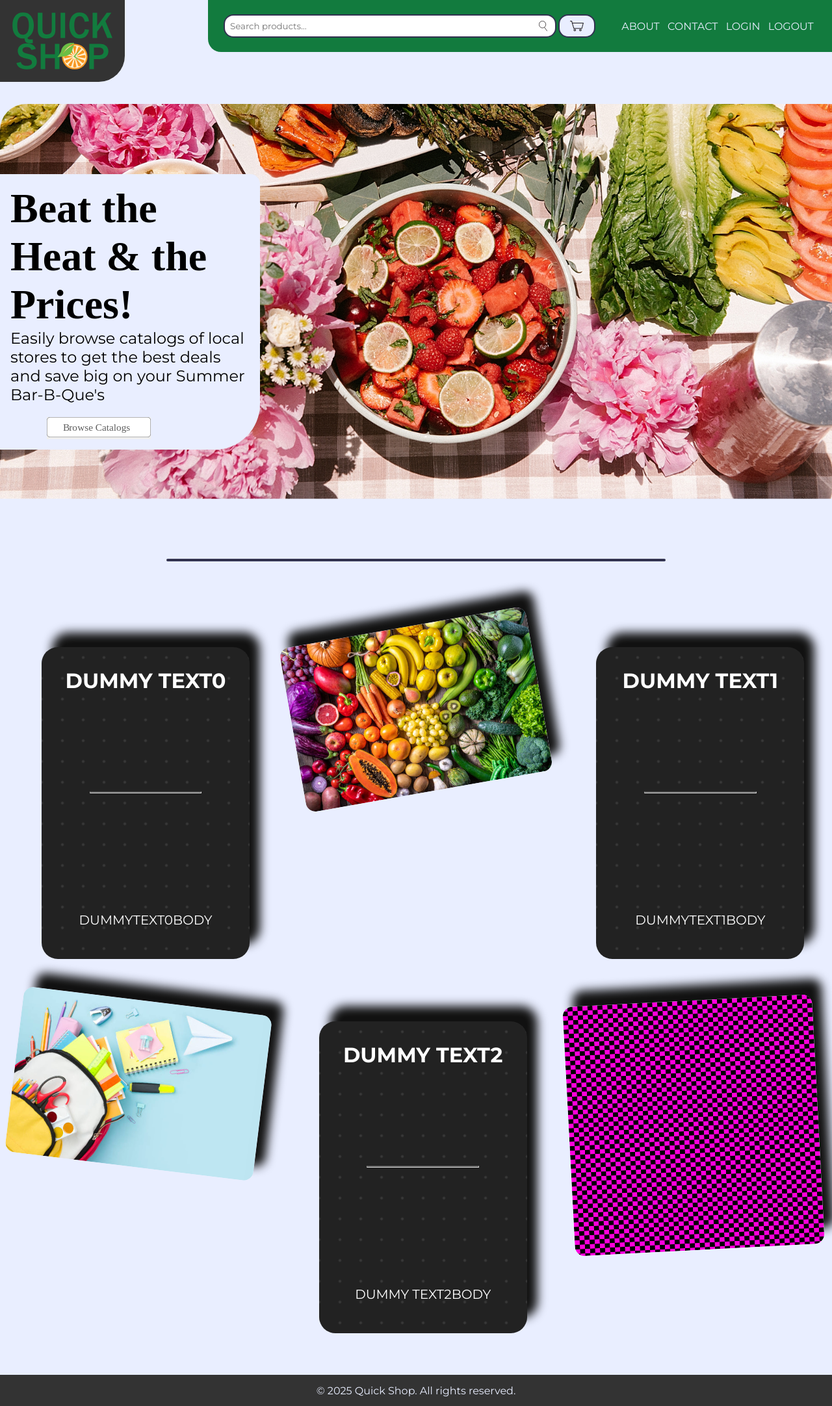
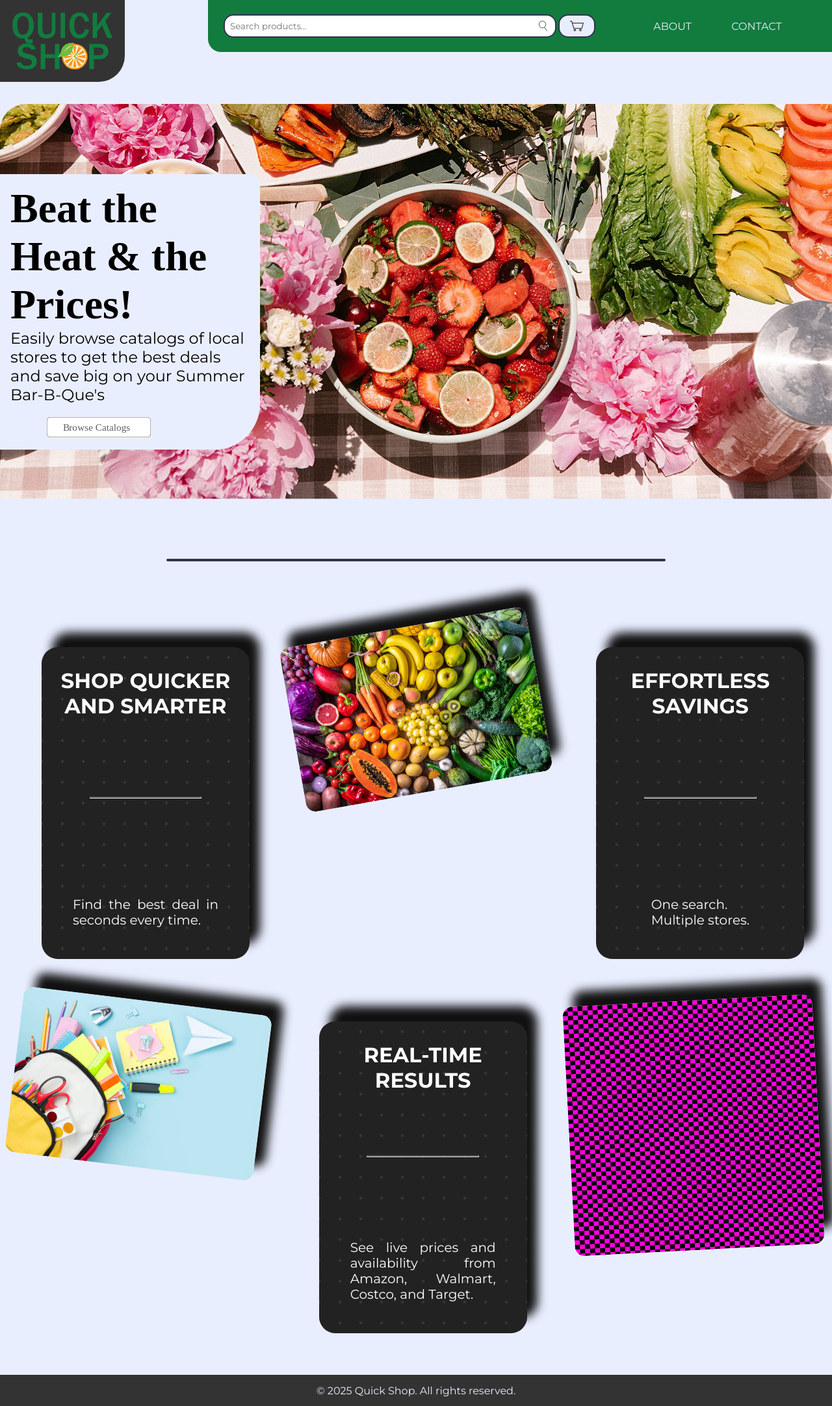
Before and after one commit to SebLoaiza/QuickShop, a PHP site: page / in a window 1280 px wide. Shown: the whole page at 65% size. Run offline with PHP 8.4, Linux system fonts and the light colour scheme; style sheets or scripts are compiled from the project's sources.

Commit message:
Removed login/logout, removed autocomplete, replaced dummy text

```diff
--- a/html/search.html
+++ b/html/search.html
@@ -256,8 +256,8 @@
             <div class="widgets">
                 <a href="../index.html">About</a>
                 <a href="mailto:peterl8@rpi.edu,carla2@rpi.edu,loaizs@rpi.edu" target="_blank">Contact</a>
-                <a href="../resources/php/login.php">Login</a>
-                <a href="../resources/php/logout.php">Logout</a>
+                <!-- a href="../resources/php/login.php">Login</a-->
+                <!-- a href="../resources/php/logout.php">Logout</a-->
             </div>
         </div>
     </div>
--- a/index.html
+++ b/index.html
@@ -15,7 +15,7 @@
 
         <div id="navbar-wrap">
             <span id="search-bar">
-                <input type="text" id="search-input" placeholder="Search products..." />
+                <input type="text" id="search-input" placeholder="Search products..." autocomplete="off"/>
                 <button class="search-button" aria-label="Search">
                     <img src="./resources/images/Search.svg" alt="Search Icon" />
                 </button>
@@ -60,8 +60,8 @@
                 <a href="mailto:Chubaloid@gmail.com" target="_blank">Contact</a>
 
                 <!-- Static links for demo - no login state -->
-                <a href="./resources/php/login.php">Login</a>
-                <a href="./resources/php/logout.php">Logout</a>
+                <!-- a href="./resources/php/login.php">Login</a -->
+                <!-- a href="./resources/php/logout.php">Logout</a-->
             </div>
         </div>
     </div>
@@ -85,22 +85,22 @@
 
     <div id="info">
         <div class="info-card">
-            <h1>DUMMY TEXT0</h1>
+            <h1>Shop Quicker and Smarter</h1>
             <hr />
-            <p>DUMMYTEXT0BODY</p>
+            <p>Find the best deal in seconds every time.</p>
         </div>
         <img src="./resources/images/produce.jpg" alt="produce" />
         <div class="info-card">
-            <h1>DUMMY TEXT1</h1>
+            <h1>Effortless Savings</h1>
             <hr />
-            <p>DUMMYTEXT1BODY</p>
+            <p>One search. <br> Multiple stores.</p>
         </div>
 
         <img src="./resources/images/school-supplies.jpg" alt="school supplies" />
         <div class="info-card">
-            <h1>DUMMY TEXT2</h1>
+            <h1>Real-Time Results</h1>
             <hr />
-            <p>DUMMY TEXT2BODY</p>
+            <p>See live prices and availability from Amazon, Walmart, Costco, and Target.</p>
         </div>
         <img src="./resources/images/error.png" alt="placeholder" />
     </div>
--- a/resources/css/style.css
+++ b/resources/css/style.css
@@ -220,7 +220,7 @@ body {
     width: 50rem;
     height: 30rem;
     top: 5rem;
-    left: 2rem;
+    left: 0;
 
     background-color: white;
     border: 2px solid var(--border-color);
--- a/resources/js/api.js
+++ b/resources/js/api.js
@@ -56,7 +56,7 @@ $(document).ready(function () {
                 console.error('AJAX error:', error);
                 $('#results').html('<p>An error occurred while fetching data.</p>');
             }
-        });
+        })
     }
 
     function createArray(data) {
--- a/resources/php/api.php
+++ b/resources/php/api.php
@@ -3,7 +3,7 @@
 function get_search($search, $platform, $pageNumber)
 {
     // these are useless api keys so idk take em if u want
-    $url = "https://data.unwrangle.com/api/getter/?platform=$platform&search=$search&country_code=us&page=$pageNumber&api_key=58558e67ad3c1b94a7bf6ca95c5665d6701c12d8";
+    $url = "https://data.unwrangle.com/api/getter/?platform=$platform&search=$search&country_code=us&page=$pageNumber&api_key=0c71e70a5afbff818eb8da836e10294bca8e4c75";
     $curl = curl_init($url);
 
     curl_setopt($curl, CURLOPT_RETURNTRANSFER, true);
```
Also changed, not shown: 1 other file.
